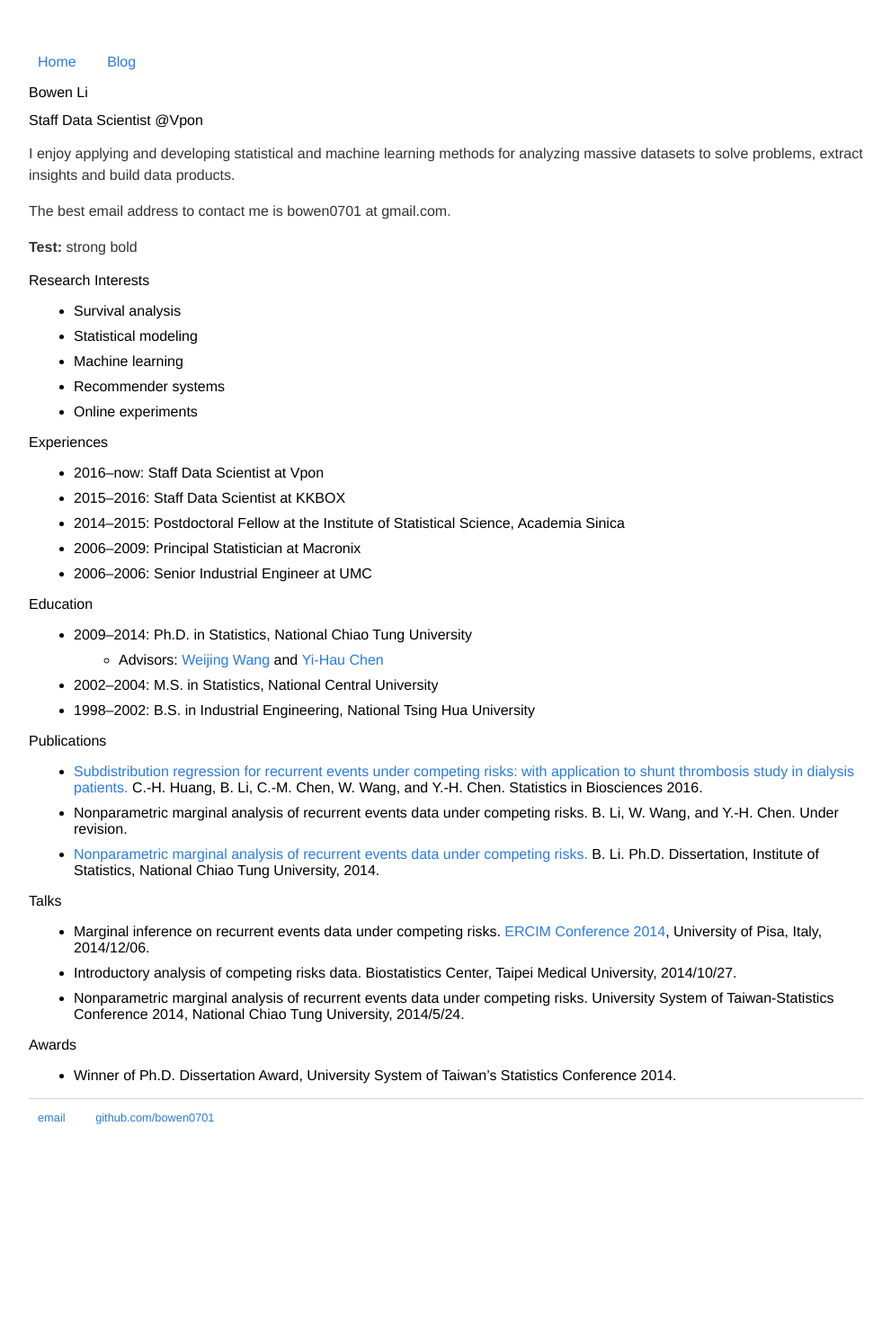
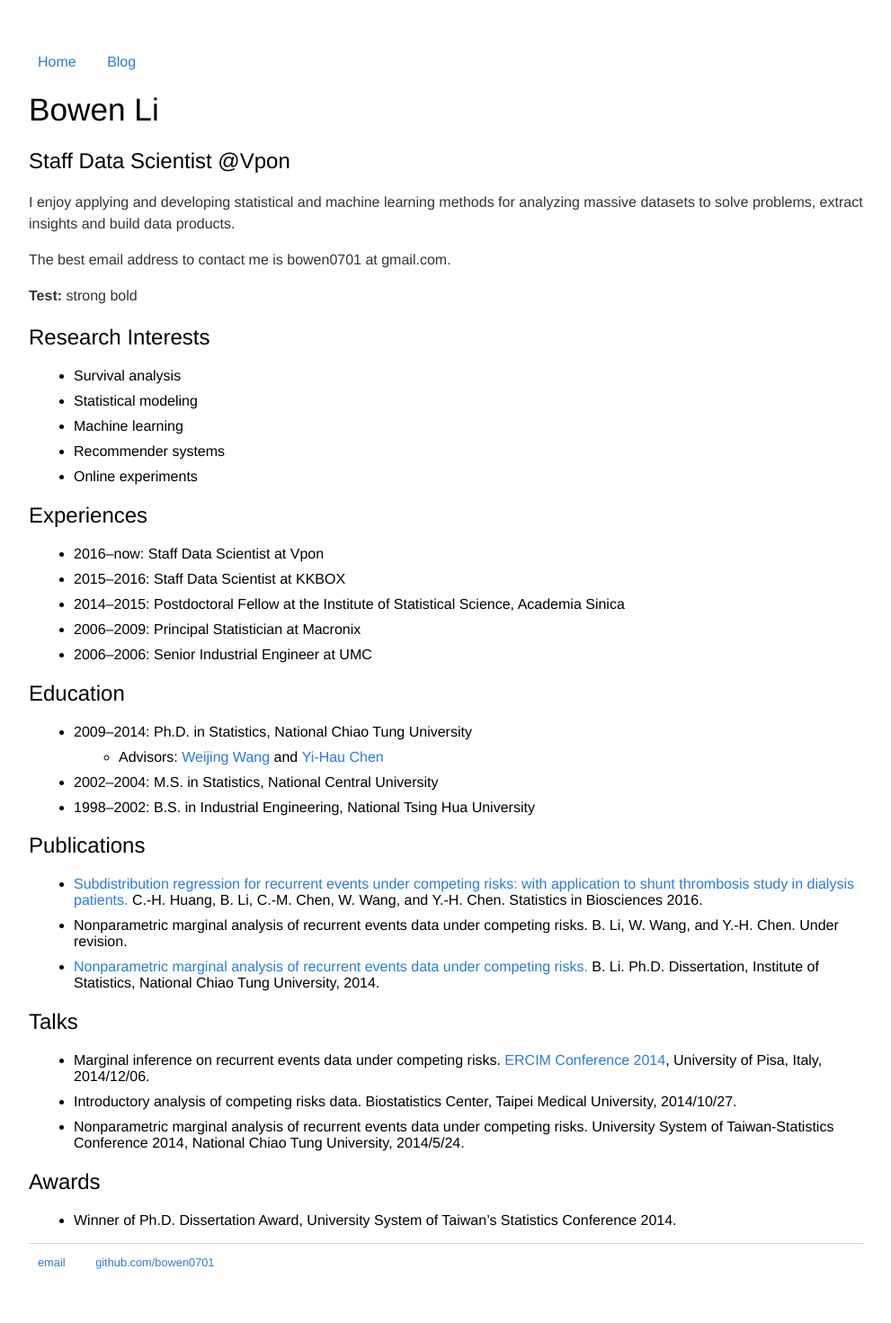
Before and after one commit to bowen0701/bowen0701.github.io, a Jekyll site: the page built from index.md, in a window 1280 px wide. Shown: the whole page at 90% size, without its empty margins (144-1135 px from the left). Built offline with Jekyll 4.4.1, drawn with Linux system fonts in a browser that asks for light colours; before the commit the page ends 1310 px from its top, so only the background shows below that.

Commit message:
Revise h1,...,h6 in body

```diff
--- a/css/main.css
+++ b/css/main.css
@@ -16,7 +16,11 @@ nav ul li, footer ul li {
 a         { color: #2a7ae2; text-decoration: none; }
 a:hover   { color: #000; text-decoration: underline; }
 a:visited { color: #205caa; }
-h1, h2, h3, h4, h5, h6 { font-size: 100%; font-weight: 400; }
+h1 {
+    font-size: 2.2em;
+    font-weight: 400;
+}
+h2, h3, h4, h5, h6 { font-weight: 400; }
 p {
     font-size: 1em;
     line-height: 1.5em;
```
